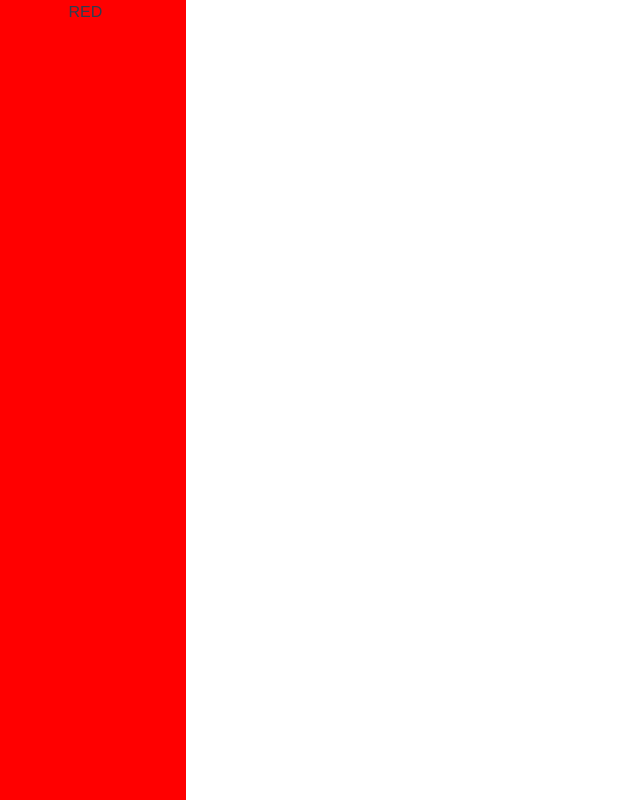
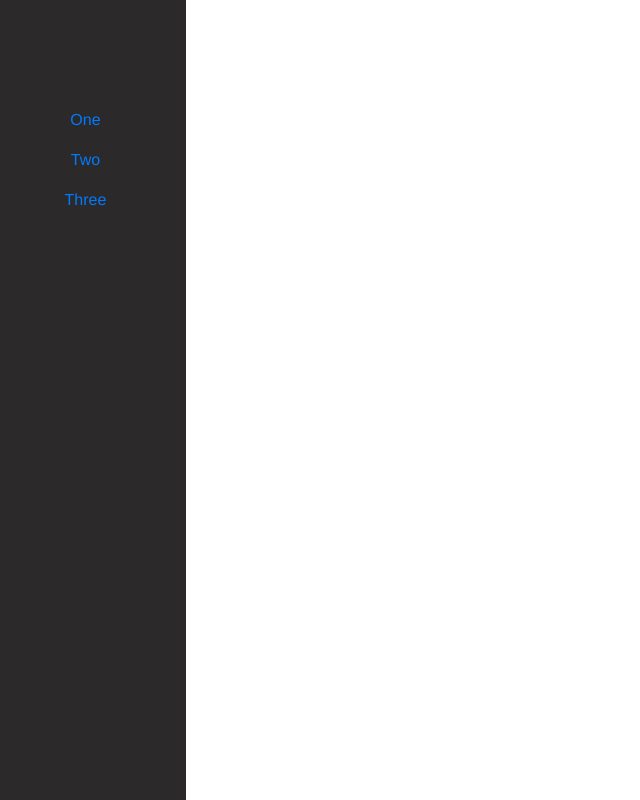
Before and after one commit to Kviist/personal-website, a Vue app: page / in a window 1280 px wide. Shown: the whole page, without its empty margins (0-640 px from the left). Built offline with nearby package versions, Linux system fonts and the light colour scheme.

Commit message:
Progress

```diff
--- a/src/App.vue
+++ b/src/App.vue
@@ -3,7 +3,7 @@
     <b-container fluid class="full-height">
         <b-row class="full-height">
             <b-col class="full-height" cols="2">
-                <nav-bar class="full-height" />
+                <nav-bar class="full-height"/>
             </b-col>
         </b-row>
     </b-container>
@@ -14,10 +14,8 @@
 import Vue from 'vue'
 import BootstrapVue from 'bootstrap-vue'
 Vue.use(BootstrapVue)
-
 import 'bootstrap/dist/css/bootstrap.css'
 import 'bootstrap-vue/dist/bootstrap-vue.css'
-
 import NavBar from './components/NavBar.vue'
 
 
--- a/src/components/NavBar.vue
+++ b/src/components/NavBar.vue
@@ -1,5 +1,11 @@
 <template>
-    <p class="red">RED</p>
+    <div class="full-height black">
+        <b-nav vertical class="navigation">
+            <b-nav-item>One</b-nav-item>
+            <b-nav-item>Two</b-nav-item>
+            <b-nav-item>Three</b-nav-item>
+        </b-nav>
+    </div>
 </template>
 
 <script>
@@ -9,7 +15,15 @@ export default {
 </script>
 
 <style>
-.red {
-    background-color: red;
+.black {
+    background-color: #2b2929;
 }
+.full-height {
+    height: 100%;
+}
+.navigation {
+    padding-top: 100px;
+}
+
+
 </style>
```
